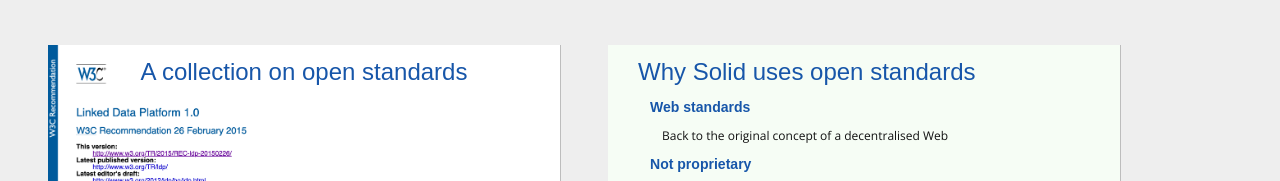
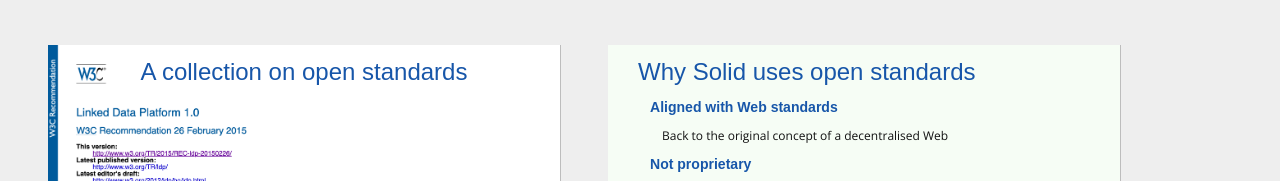
Before and after one commit to rubensworks/slides-2022-eiso-solid, a plain HTML site: page index.html in a window 1280 px wide. Shown: the part 3618-3799 px from the top of the page. Drawn offline with nearby package versions, Linux system fonts and the light colour scheme; a web font is replaced by a local one.

Commit message:
Deploying to gh-pages from  @ b5c3662a206199a3c03f9bdbd1fba4acf581465b 🚀

```diff
--- a/index.html
+++ b/index.html
@@ -279,7 +279,7 @@
       <h2 property="schema:name">Why Solid uses open standards</h2>
       <ul>
           <li>
-          	  <h3>Web standards</h3>
+          	  <h3>Aligned with Web standards</h3>
 			  <span class="indent">Back to the original concept of a decentralised Web</span>
           </li>
           <li>
```
